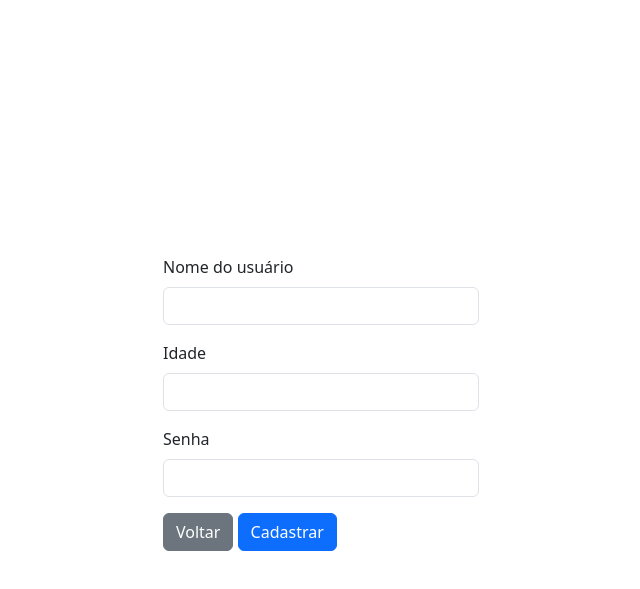
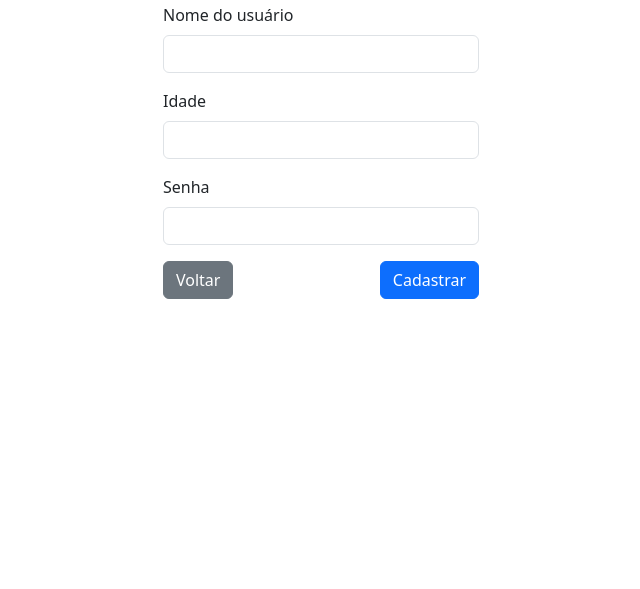
Before and after one commit to welkmari/Node.js, a plain HTML site: page Frontend/cadastroUsuario/index.html in a window 1280 px wide. Shown: the part 53-642 px from the top of the page, without its empty margins (319-959 px from the left). Drawn offline with nearby package versions, Linux system fonts and the light colour scheme.

Commit message:
atualizado

```diff
--- a/Frontend/cadastroUsuario/index.html
+++ b/Frontend/cadastroUsuario/index.html
@@ -11,9 +11,8 @@
 </head>
 
 <body>
-    <div>
+
     <h1>Cadastrar Usuário</h1>
-        <div class="forms">
     <form class="container">
         <div class="mb-3">
             <label for="nome" class="form-label">Nome do usuário</label>
@@ -27,13 +26,11 @@
             <label for="senha" class="form-label">Senha</label>
             <input type="password" class="form-control" id="exampleInputPassword1">
         </div>
-                <div>
+        <div class="botoes">
             <a href="../index.html" class="btn btn-secondary">Voltar</a>
             <button type="submit" class="btn btn-primary">Cadastrar</button>
         </div>
     </form>
-        </div>
-    </div>
     <script src="script.js"></script>
 </body>
 
--- a/Frontend/cadastroUsuario/style.css
+++ b/Frontend/cadastroUsuario/style.css
@@ -1,15 +1,9 @@
-.forms{
-    display: flex;
-    justify-content: center;
-    align-items: center;
-    height: 100vh;
-}
 .botoes{
     display: flex;
     justify-content: space-between;
 }
 body{
-    display: flex;
+    display: grid;
     justify-content: center;
     align-items: center;
 
```
Lines whose indentation alone changed are shown as unchanged.
